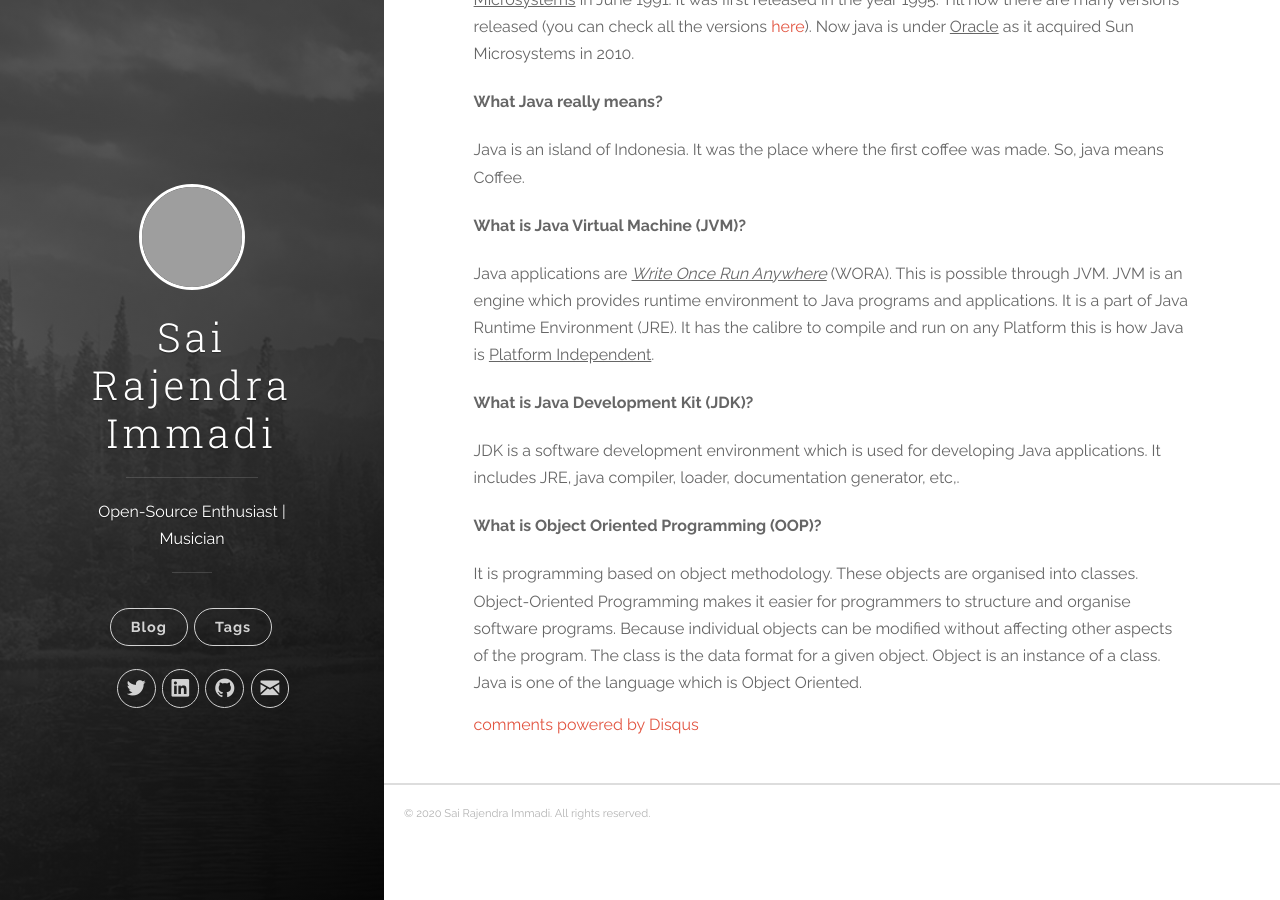
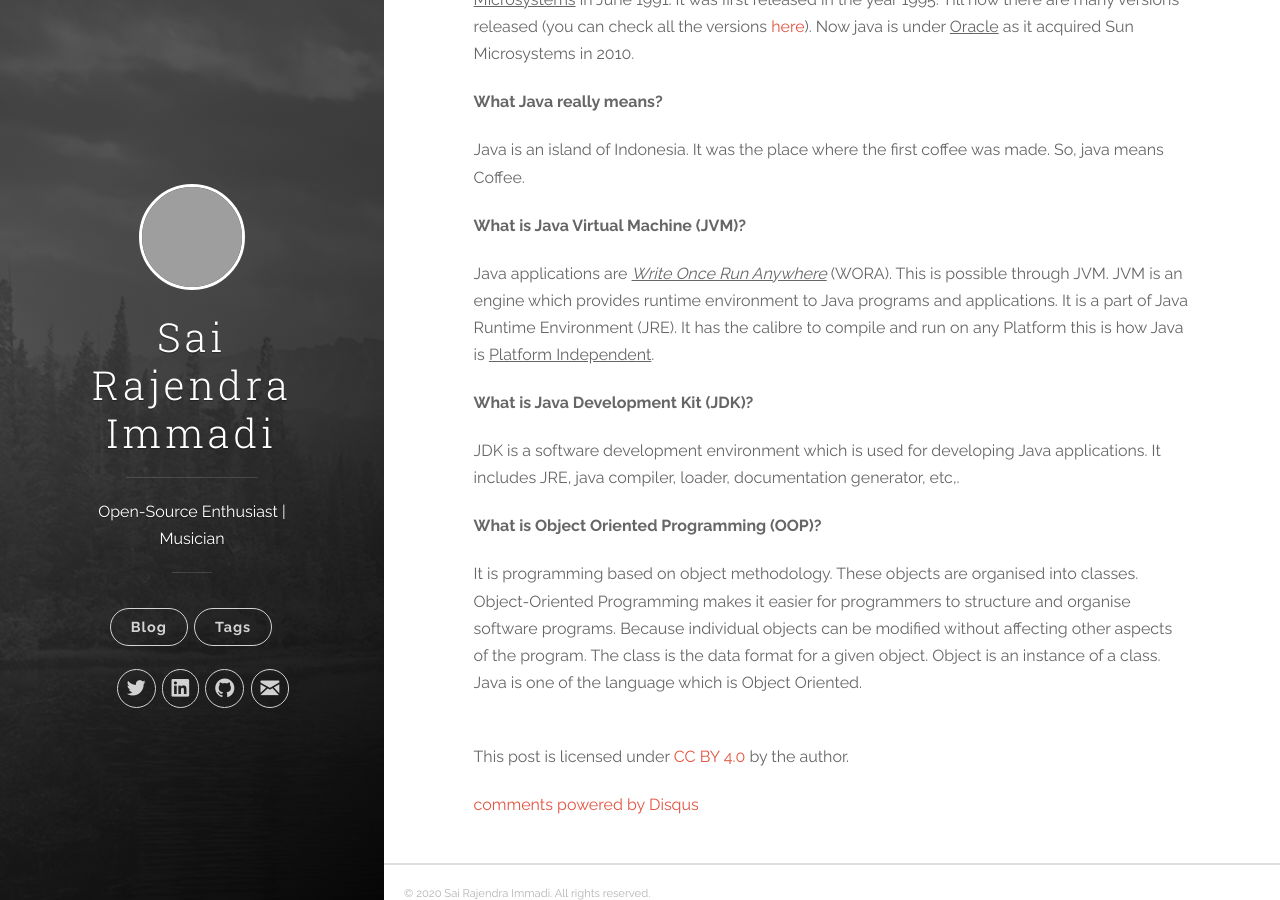
Before and after one commit to immadisairaj/immadisairaj.github.io, a Jekyll site: the page built from jekyll-uno/_posts/2018-08-30-java.md, in a window 1280 px wide and 900 px high, scrolled down 723 px, cut to the strip 0-900 px from the top of the window. Built offline with Jekyll 4.4.1, drawn with Linux system fonts in a browser that asks for light colours; comment, search, counter and statistics services are not loaded; grey boxes are pictures that could not be loaded.

Commit message:
add license for the posts

```diff
--- a/jekyll-uno/_layouts/post.html
+++ b/jekyll-uno/_layouts/post.html
@@ -15,6 +15,14 @@ layout: default
   <section class="post">
     {{ content }}
   </section>
+  <br></br>
+  <div class="license-wrapper
+  d-flex justify-content-between align-items-center pt-2 pb-2">
+    This post is licensed under
+    <a href="https://creativecommons.org/licenses/by/4.0/">CC BY 4.0</a>
+    by the author.
+  </div>
+  <br></br>
   {% if page.comments != false and site.disqus_shortname %}<section id="disqus_thread"></section><!-- /#disqus_thread -->{% endif %}
 </article>
 {% if page.comments != false %}{% include disqus.html %}{% endif %}
```
Also changed, not shown: 12 other files.
